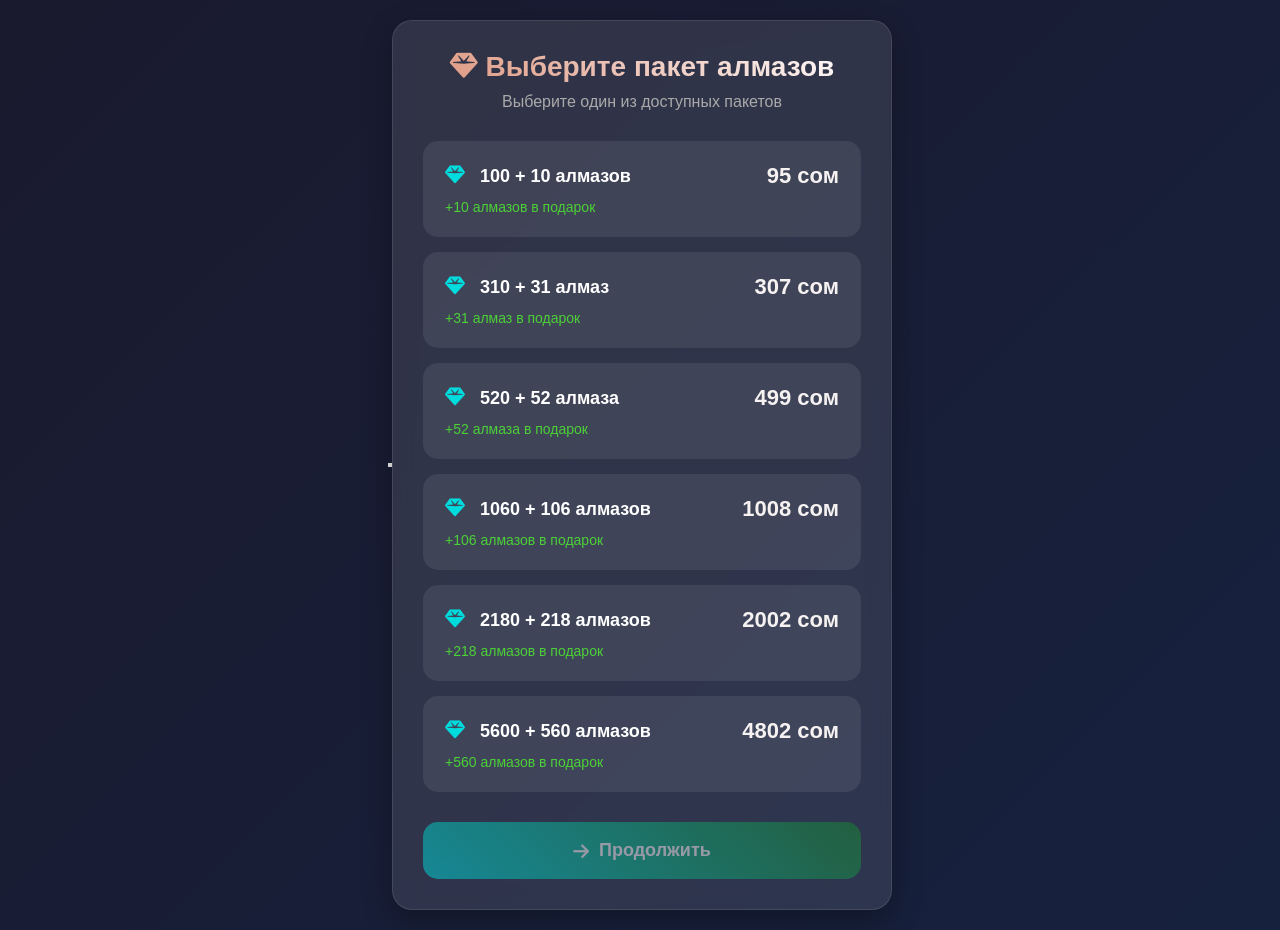
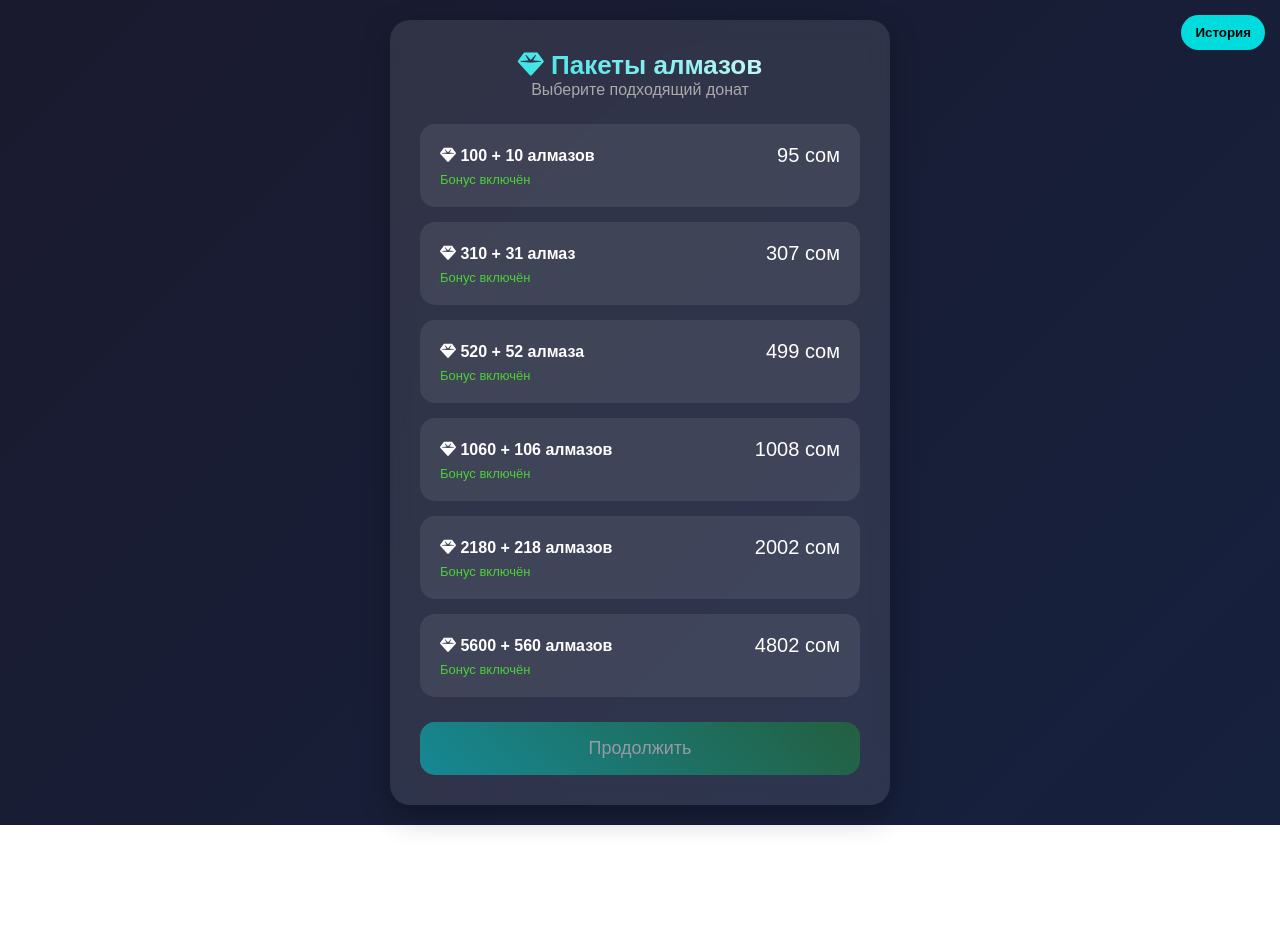
Before and after one commit to donatff/kg, a plain HTML site: page shop.html in a window 1280 px wide. After the commit the page ends 825 px from the top, so only its background shows below. Drawn offline with Linux system fonts and the light colour scheme.

Commit message:
Update shop.html

```diff
--- a/shop.html
+++ b/shop.html
@@ -4,321 +4,194 @@
 <meta charset="UTF-8">
 <meta name="viewport" content="width=device-width, initial-scale=1.0">
 <title>Выбор доната Free Fire</title>
+
 <link rel="stylesheet" href="https://cdnjs.cloudflare.com/ajax/libs/font-awesome/6.4.0/css/all.min.css">
+
 <style>
-        * {
-            margin: 0;
-            padding: 0;
-            box-sizing: border-box;
+*{margin:0;padding:0;box-sizing:border-box}
+
+body{
+    font-family:Arial,sans-serif;
+    background:linear-gradient(135deg,#1a1a2e,#16213e);
+    color:white;
+    min-height:100vh;
+    display:flex;
+    justify-content:center;
+    align-items:center;
+    padding:20px;
 }
 
-        body {
-            font-family: Arial, sans-serif;
-            background: linear-gradient(135deg, #1a1a2e 0%, #16213e 100%);
-            color: white;
-            min-height: 100vh;
-            display: flex;
-            justify-content: center;
-            align-items: center;
-            padding: 20px;
+.container{
+    width:100%;
+    max-width:500px;
+    background:rgba(255,255,255,.1);
+    backdrop-filter:blur(10px);
+    border-radius:20px;
+    padding:30px;
+    box-shadow:0 10px 30px rgba(0,0,0,.3);
 }
 
-        .container {
-            width: 100%;
-            max-width: 500px;
-            background: rgba(255, 255, 255, 0.1);
-            backdrop-filter: blur(10px);
-            border-radius: 20px;
-            padding: 30px;
-            box-shadow: 0 10px 30px rgba(0, 0, 0, 0.3);
-            border: 1px solid rgba(255, 255, 255, 0.1);
+.header{text-align:center;margin-bottom:25px}
+.header h1{
+    font-size:26px;
+    background:linear-gradient(45deg,#00dbde,#fff);
+    -webkit-background-clip:text;
+    -webkit-text-fill-color:transparent;
+}
+.header p{color:#aaa}
+
+.packages{display:flex;flex-direction:column;gap:15px;margin-bottom:25px}
+
+.package{
+    background:rgba(255,255,255,.08);
+    border-radius:15px;
+    padding:18px;
+    cursor:pointer;
+    border:2px solid transparent;
+    transition:.3s;
+    position:relative;
+}
+.package:hover{transform:translateY(-3px)}
+.package.selected{
+    border-color:#00dbde;
+    background:rgba(0,219,222,.15);
+}
+.package.selected::after{
+    content:"✓";
+    position:absolute;
+    top:10px;
+    right:15px;
+    background:#00dbde;
+    width:24px;
+    height:24px;
+    border-radius:50%;
+    display:flex;
+    align-items:center;
+    justify-content:center;
+    font-weight:bold;
 }
 
-        .header {
-            text-align: center;
-            margin-bottom: 30px;
+.package-header{
+    display:flex;
+    justify-content:space-between;
+    align-items:center;
+}
+.package-title{font-weight:bold}
+.package-price{font-size:20px}
+.package-bonus{font-size:13px;color:#4cd137;margin-top:5px}
+
+.next-btn{
+    width:100%;
+    padding:16px;
+    border:none;
+    border-radius:15px;
+    background:linear-gradient(45deg,#00dbde,#198a31);
+    color:white;
+    font-size:18px;
+    cursor:pointer;
+}
+.next-btn:disabled{opacity:.5;cursor:not-allowed}
+
+/* кнопка истории */
+#historyBtn{
+    position:fixed;
+    top:15px;
+    right:15px;
+    background:#00dbde;
+    border:none;
+    color:black;
+    padding:10px 14px;
+    border-radius:20px;
+    cursor:pointer;
+    font-weight:bold;
 }
 
-        .header h1 {
-            font-size: 28px;
-            margin-bottom: 10px;
-            background: linear-gradient(45deg, #dd957d, #fffdff);
-            -webkit-background-clip: text;
-            -webkit-text-fill-color: transparent;
-        }
-
-        .header p {
-            color: #aaa;
-            font-size: 16px;
-        }
-
-        .packages {
-            display: flex;
-            flex-direction: column;
-            gap: 15px;
-            margin-bottom: 30px;
-        }
-
-        .package {
-            background: rgba(255, 255, 255, 0.08);
-            border-radius: 15px;
-            padding: 20px;
-            cursor: pointer;
-            transition: all 0.3s ease;
-            border: 2px solid transparent;
-            position: relative;
-            overflow: hidden;
-        }
-
-        .package:hover {
-            transform: translateY(-3px);
-            background: rgba(255, 255, 255, 0.12);
-            border-color: rgba(0, 219, 222, 0.3);
-        }
-
-        .package.selected {
-            background: rgba(0, 219, 222, 0.15);
-            border-color: #00dbde;
-            box-shadow: 0 0 20px rgba(0, 219, 222, 0.2);
-        }
-
-        .package.selected::before {
-            content: '✓';
-            position: absolute;
-            top: 10px;
-            right: 15px;
-            background: #00dbde;
-            color: white;
-            width: 25px;
-            height: 25px;
-            border-radius: 50%;
-            display: flex;
-            align-items: center;
-            justify-content: center;
-            font-weight: bold;
-        }
-
-        .diamond-icon {
-            color: #00dbde;
-            font-size: 20px;
-            margin-right: 10px;
-        }
-
-        .package-header {
-            display: flex;
-            justify-content: space-between;
-            align-items: center;
-            margin-bottom: 10px;
-        }
-
-        .package-title {
-            font-size: 18px;
-            font-weight: bold;
-            color: white;
-        }
-
-        .package-price {
-            font-size: 22px;
-            font-weight: bold;
-            color: #f6f2f1;
-        }
-
-        .package-bonus {
-            font-size: 14px;
-            color: #4cd137;
-            margin-top: 5px;
-        }
-
-        .next-btn {
-            width: 100%;
-            padding: 18px;
-            background: linear-gradient(45deg, #00dbde, #198a31);
-            color: white;
-            border: none;
-            border-radius: 15px;
-            font-size: 18px;
-            font-weight: bold;
-            cursor: pointer;
-            transition: all 0.3s ease;
-            display: flex;
-            justify-content: center;
-            align-items: center;
-            gap: 10px;
-        }
-
-        .next-btn:hover {
-            transform: translateY(-2px);
-            box-shadow: 0 5px 20px rgba(0, 219, 222, 0.4);
-        }
-
-        .next-btn:disabled {
-            opacity: 0.5;
-            cursor: not-allowed;
-            transform: none;
-            box-shadow: none;
-        }
-
-        @media (max-width: 480px) {
-            .container {
-                padding: 20px;
-            }
-
-            .header h1 {
-                font-size: 24px;
-            }
-
-            .package {
-                padding: 15px;
-            }
+/* модалка */
+#historyModal{
+    display:none;
+    position:fixed;
+    inset:0;
+    background:rgba(0,0,0,.85);
+    color:white;
+    padding:40px;
 }
 </style>
 </head>
 <body>
-    <button id="historyBtn"></button>
 
-<!-- Модальное окно для истории -->
-<div id="historyModal" style="display:none; position:fixed; top:0; left:0; width:100%; height:100%;
-    background: rgba(0,0,0,0.8); color:white; overflow:auto; padding:50px;">
+<button id="historyBtn">История</button>
+
+<div id="historyModal">
     <h2>История пополнений</h2>
-    <div id="historyContent"></div>
+    <div id="historyContent" style="margin:20px 0"></div>
     <button onclick="closeHistory()">Закрыть</button>
 </div>
 
 <div class="container">
     <div class="header">
-            <h1><i class="fas fa-gem"></i> Выберите пакет алмазов</h1>
-            <p>Выберите один из доступных пакетов</p>
+        <h1><i class="fas fa-gem"></i> Пакеты алмазов</h1>
+        <p>Выберите подходящий донат</p>
     </div>
 
-        <div class="packages">
-            <div class="package" onclick="selectPackage(0)">
-                <div class="package-header">
-                    <div class="package-title">
-                        <i class="fas fa-gem diamond-icon"></i> 100 + 10 алмазов
-                    </div>
-                    <div class="package-price">95 сом</div>
-                </div>
-                <div class="package-bonus">+10 алмазов в подарок</div>
-            </div>
+    <div class="packages" id="packages"></div>
 
-            <div class="package" onclick="selectPackage(1)">
-                <div class="package-header">
-                    <div class="package-title">
-                        <i class="fas fa-gem diamond-icon"></i> 310 + 31 алмаз
-                    </div>
-                    <div class="package-price">307 сом</div>
-                </div>
-                <div class="package-bonus">+31 алмаз в подарок</div>
-            </div>
-
-            <div class="package" onclick="selectPackage(2)">
-                <div class="package-header">
-                    <div class="package-title">
-                        <i class="fas fa-gem diamond-icon"></i> 520 + 52 алмаза
-                    </div>
-                    <div class="package-price">499 сом</div>
-                </div>
-                <div class="package-bonus">+52 алмаза в подарок</div>
-            </div>
-
-            <div class="package" onclick="selectPackage(3)">
-                <div class="package-header">
-                    <div class="package-title">
-                        <i class="fas fa-gem diamond-icon"></i> 1060 + 106 алмазов
-                    </div>
-                    <div class="package-price">1008 сом</div>
-                </div>
-                <div class="package-bonus">+106 алмазов в подарок</div>
-            </div>
-
-            <div class="package" onclick="selectPackage(4)">
-                <div class="package-header">
-                    <div class="package-title">
-                        <i class="fas fa-gem diamond-icon"></i> 2180 + 218 алмазов
-                    </div>
-                    <div class="package-price">2002 сом</div>
-                </div>
-                <div class="package-bonus">+218 алмазов в подарок</div>
-            </div>
-
-            <div class="package" onclick="selectPackage(5)">
-                <div class="package-header">
-                    <div class="package-title">
-                        <i class="fas fa-gem diamond-icon"></i> 5600 + 560 алмазов
-                    </div>
-                    <div class="package-price">4802 сом</div>
-                </div>
-                <div class="package-bonus">+560 алмазов в подарок</div>
-            </div>
-        </div>
-
-        <button class="next-btn" onclick="goNext()" disabled>
-            <i class="fas fa-arrow-right"></i> Продолжить
-        </button>
+    <button class="next-btn" id="nextBtn" disabled onclick="goNext()">Продолжить</button>
 </div>
 
 <script>
-        // Открытие истории
-document.getElementById('historyBtn').addEventListener('click', function() {
-    const username = localStorage.getItem('username'); // текущий пользователь
-    const history = JSON.parse(localStorage.getItem('paymentHistory') || '[]')
-                        .filter(entry => entry.username === username);
+const packagesData = [
+ {name:"100 + 10 алмазов", price:95},
+ {name:"310 + 31 алмаз", price:307},
+ {name:"520 + 52 алмаза", price:499},
+ {name:"1060 + 106 алмазов", price:1008},
+ {name:"2180 + 218 алмазов", price:2002},
+ {name:"5600 + 560 алмазов", price:4802},
+];
 
-    const contentDiv = document.getElementById('historyContent');
-    if(history.length === 0){
-        contentDiv.innerHTML = "<p>История пуста</p>";
-    } else {
-        contentDiv.innerHTML = history.map(entry =>
-            `<p>${entry.date} — ${entry.item} — ${entry.amount} сом</p>`
-        ).join('');
+let selectedIndex = null;
+const list = document.getElementById("packages");
+
+packagesData.forEach((p,i)=>{
+    const div=document.createElement("div");
+    div.className="package";
+    div.onclick=()=>selectPackage(i);
+    div.innerHTML=`
+        <div class="package-header">
+            <div class="package-title"><i class="fas fa-gem"></i> ${p.name}</div>
+            <div class="package-price">${p.price} сом</div>
+        </div>
+        <div class="package-bonus">Бонус включён</div>
+    `;
+    list.appendChild(div);
+});
+
+function selectPackage(i){
+    document.querySelectorAll(".package").forEach(p=>p.classList.remove("selected"));
+    document.querySelectorAll(".package")[i].classList.add("selected");
+    selectedIndex=i;
+    nextBtn.disabled=false;
 }
 
-    document.getElementById('historyModal').style.display = 'block';
-});
-
-// Закрытие истории
-function closeHistory(){
-    document.getElementById('historyModal').style.display = 'none';
+function goNext(){
+    if(selectedIndex===null)return;
+    localStorage.setItem("selectedPackage",JSON.stringify(packagesData[selectedIndex]));
+    window.location.href="payment.html";
 }
 
-        let selectedPackage = null;
-        const packages = [
-            { name: "100 + 10 алмазов", price: "95 сом" },
-            { name: "310 + 31 алмаз", price: "307 сом" },
-            { name: "520 + 52 алмаза", price: "499 сом" },
-            { name: "1060 + 106 алмазов", price: "1008 сом" },
-            { name: "2180 + 218 алмазов", price: "2002 сом" },
-            { name: "5600 + 560 алмазов", price: "4802 сом" }
-        ];
+// история
+historyBtn.onclick=()=>{
+    const user=localStorage.getItem("username")||"Гость";
+    const history=JSON.parse(localStorage.getItem("paymentHistory")||"[]")
+        .filter(h=>h.username===user);
 
-        function selectPackage(index) {
-            // Убираем выделение у всех пакетов
-            document.querySelectorAll('.package').forEach(pkg => {
-                pkg.classList.remove('selected');
-            });
+    historyContent.innerHTML = history.length
+        ? history.map(h=>`<p>${h.date} — ${h.item} — ${h.amount} сом</p>`).join("")
+        : "<p>История пуста</p>";
 
-            // Добавляем выделение выбранному пакету
-            document.querySelectorAll('.package')[index].classList.add('selected');
+    historyModal.style.display="block";
+}
+function closeHistory(){historyModal.style.display="none"}
+</script>
 
-            // Сохраняем выбранный пакет
-            selectedPackage = index;
-
-            // Активируем кнопку
-            document.querySelector('.next-btn').disabled = false;
-        }
-
-        function goNext() {
-            if (selectedPackage === null) {
-                alert('Выберите пакет алмазов!');
-                return;
-            }
-
-            // Сохраняем выбранный пакет
-            localStorage.setItem('selectedPackage', JSON.stringify(packages[selectedPackage]));
-
-            // Переходим на страницу оплаты
-            window.location.href = 'payment.html';
-        }
-    </script>
 </body>
 </html>
```
Lines whose indentation alone changed are shown as unchanged.
